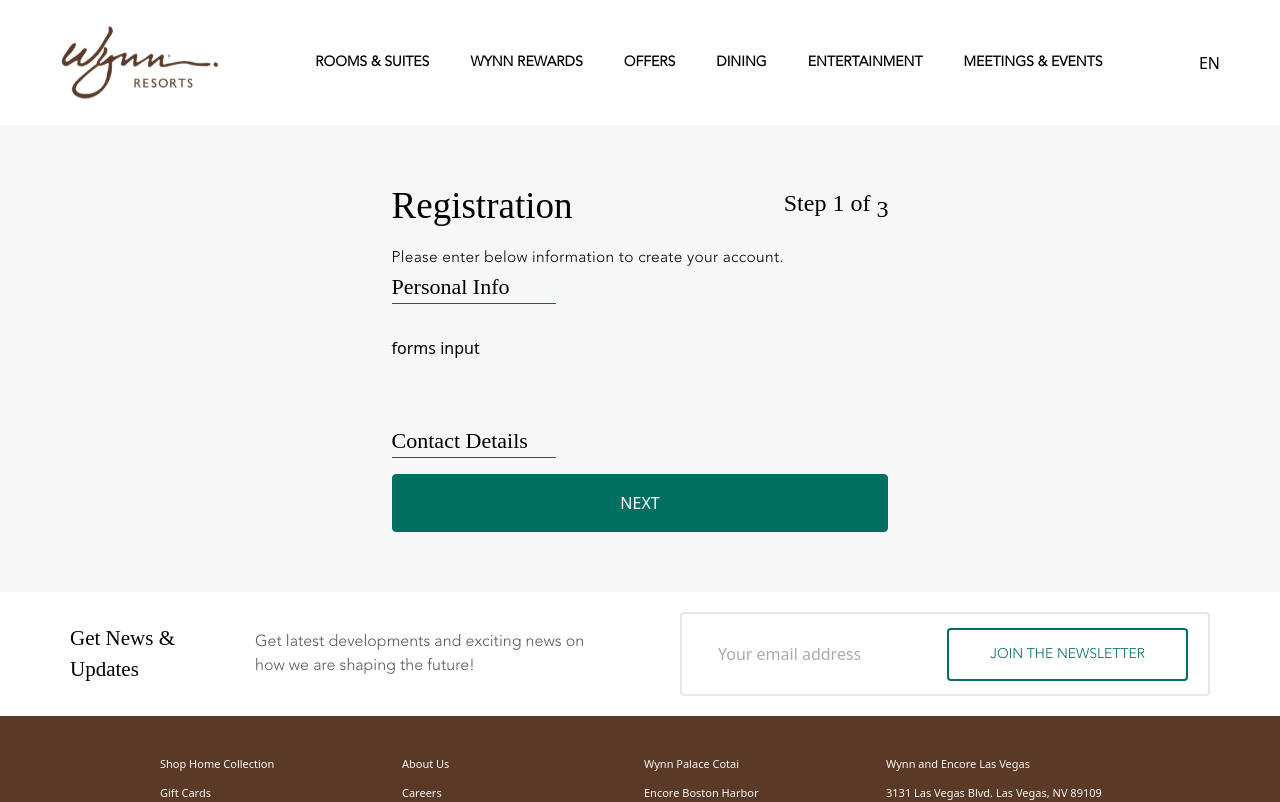
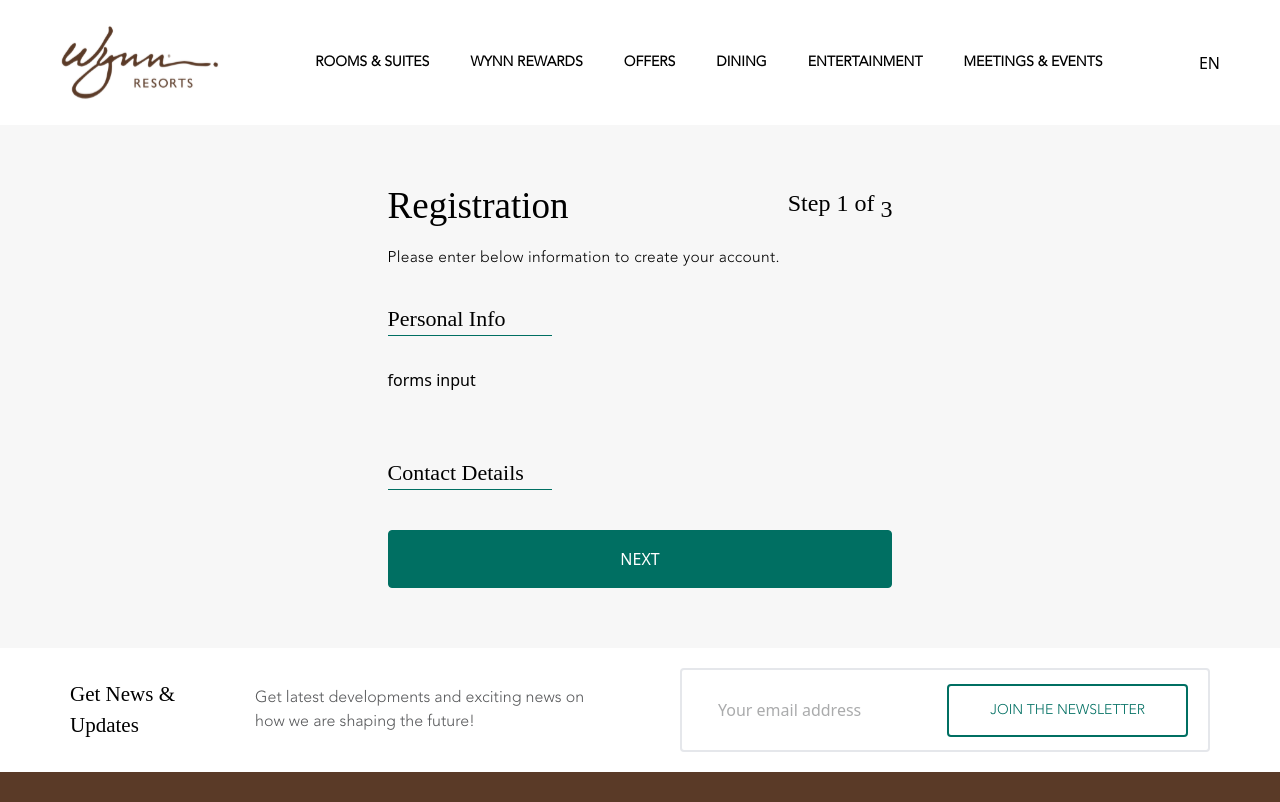
Before and after one commit to aldiposhnjari92/wynn-resort, a React (Vite) app: page / in a window 1280 px wide. Shown: the top 802 px of the page. Built offline with nearby package versions, Linux system fonts and the light colour scheme; a web font is replaced by a local one.

Commit message:
refactor: enhance layout and spacing in FormHeader and UserForm components

```diff
--- a/src/components/FormHeader.tsx
+++ b/src/components/FormHeader.tsx
@@ -7,12 +7,12 @@
 
 const FormHeader = ({steps, activeStep = 1, title, subTitle}: FormHeaderProps) => {
   return (
-    <section className="flex items-start">
+    <section className="flex items-start px-4 gap-2">
         <div className="flex flex-col flex-grow gap-[20px]">
             <h1 className="text-[37px] font-heading leading-[42px]">{title}</h1>
             <p className="text-[15.5px] font-body tracking-[0.3px]">{subTitle}</p>
         </div>
-        <p className="text-[24px] font-heading">
+        <p className="text-[24px] font-heading min-w-max">
             Step {activeStep} of <sub className="text-[24px]">{steps}</sub>
         </p>
     </section>
--- a/src/components/UserForm.tsx
+++ b/src/components/UserForm.tsx
@@ -73,15 +73,14 @@
   };
 
   const handleFinish = () => {
-    alert("Finished! Submitting form...");
-    // You can add real form submit logic here
+
   };
 
   return (
-    <form noValidate>
-      <div className="mb-4">{renderStep()}</div>
+    <form noValidate className="mt-[32px]">
+      <div className="px-4 mb-[40px]">{renderStep()}</div>
 
-      <div className="flex flex-col md:flex-row md:items-center md:justify-between md:gap-[40px]">
+      <div className="flex flex-col md:flex-row md:items-center md:justify-between md:gap-[40px] px-4">
         {activeStep > 1 && (
           <Button className="text-primary border-primary border w-full px-[86px] py-[16px]" onClick={handleBack}>Back</Button>
         )}
```
